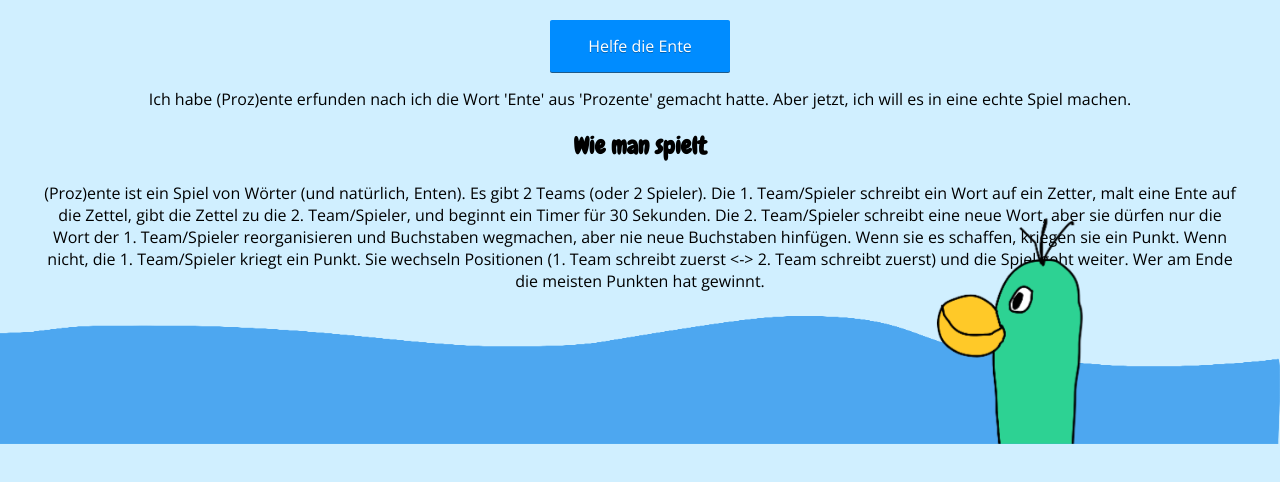
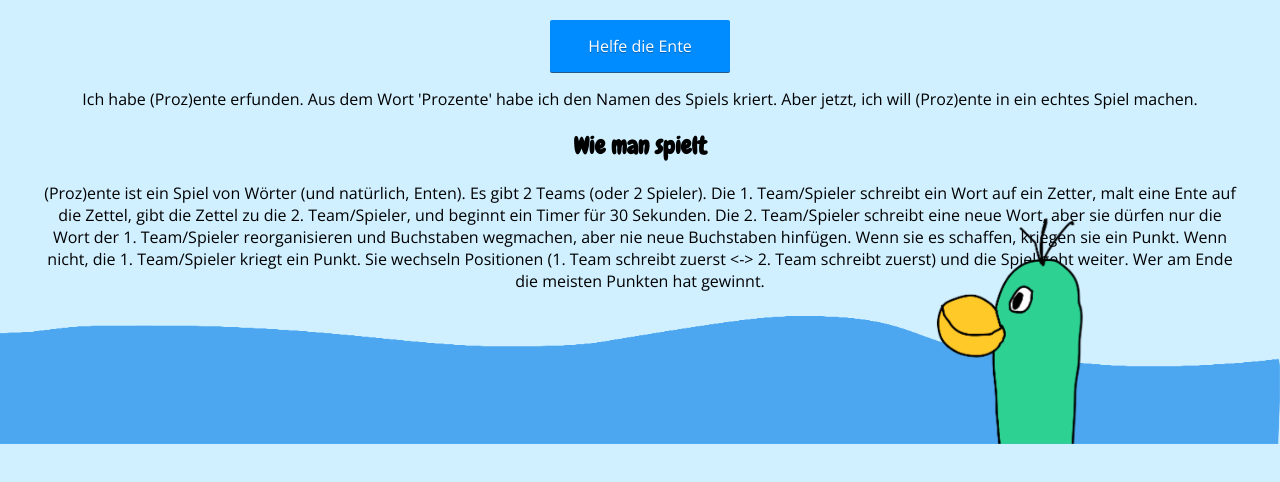
Before and after one commit to prozentespiel/website, a website: page public/index.html in a window 1280 px wide. Shown: the part 356-838 px from the top of the page. Drawn offline with nearby package versions, Linux system fonts and the light colour scheme; a script that the page names is missing.

Commit message:
Rechtschreibung

```diff
--- a/public/index.html
+++ b/public/index.html
@@ -25,7 +25,7 @@
     <small style="color:#898989;">Ich benutze dieses Geld für die Manufaktur und Versand von (Proz)ente.</small><br/><br/>
     <script type="text/javascript" defer src="https://donorbox.org/install-popup-button.js"></script><a class="dbox-donation-button" style="background: #008cff;color: #fff;text-decoration: none;display: inline-block;font-size: 16px;padding: 15px 38px;-webkit-border-radius: 2px;-moz-border-radius: 2px;border-radius: 2px;box-shadow: 0 1px 0 0 #1f5a89;text-shadow: 0 1px rgba(0, 0, 0, 0.3);" href="https://donorbox.org/quakquak?default_interval=o">Helfe die Ente</a>
     <br/>
-    <p>Ich habe (Proz)ente erfunden nach ich die Wort 'Ente' aus 'Prozente' gemacht hatte. Aber jetzt, ich will es in eine echte Spiel machen.</p>
+    <p>Ich habe (Proz)ente erfunden. Aus dem Wort 'Prozente' habe ich den Namen des Spiels kriert. Aber jetzt, ich will (Proz)ente in ein echtes Spiel machen.</p>
     <h2>Wie man spielt</h2>
     <p>(Proz)ente ist ein Spiel von Wörter (und natürlich, Enten). Es gibt 2 Teams (oder 2 Spieler). Die 1. Team/Spieler schreibt ein Wort auf ein Zetter, malt eine Ente auf die Zettel, gibt die Zettel zu die 2. Team/Spieler, und beginnt ein Timer für 30 Sekunden. Die 2. Team/Spieler schreibt eine neue Wort, aber sie dürfen nur die Wort der 1. Team/Spieler reorganisieren und Buchstaben wegmachen, aber nie neue Buchstaben hinfügen. Wenn sie es schaffen, kriegen sie ein Punkt. Wenn nicht, die 1. Team/Spieler kriegt ein Punkt. Sie wechseln Positionen (1. Team schreibt zuerst <-> 2. Team schreibt zuerst) und die Spiel geht weiter. Wer am Ende die meisten Punkten hat gewinnt.</p>
     <br/><br/>
```
